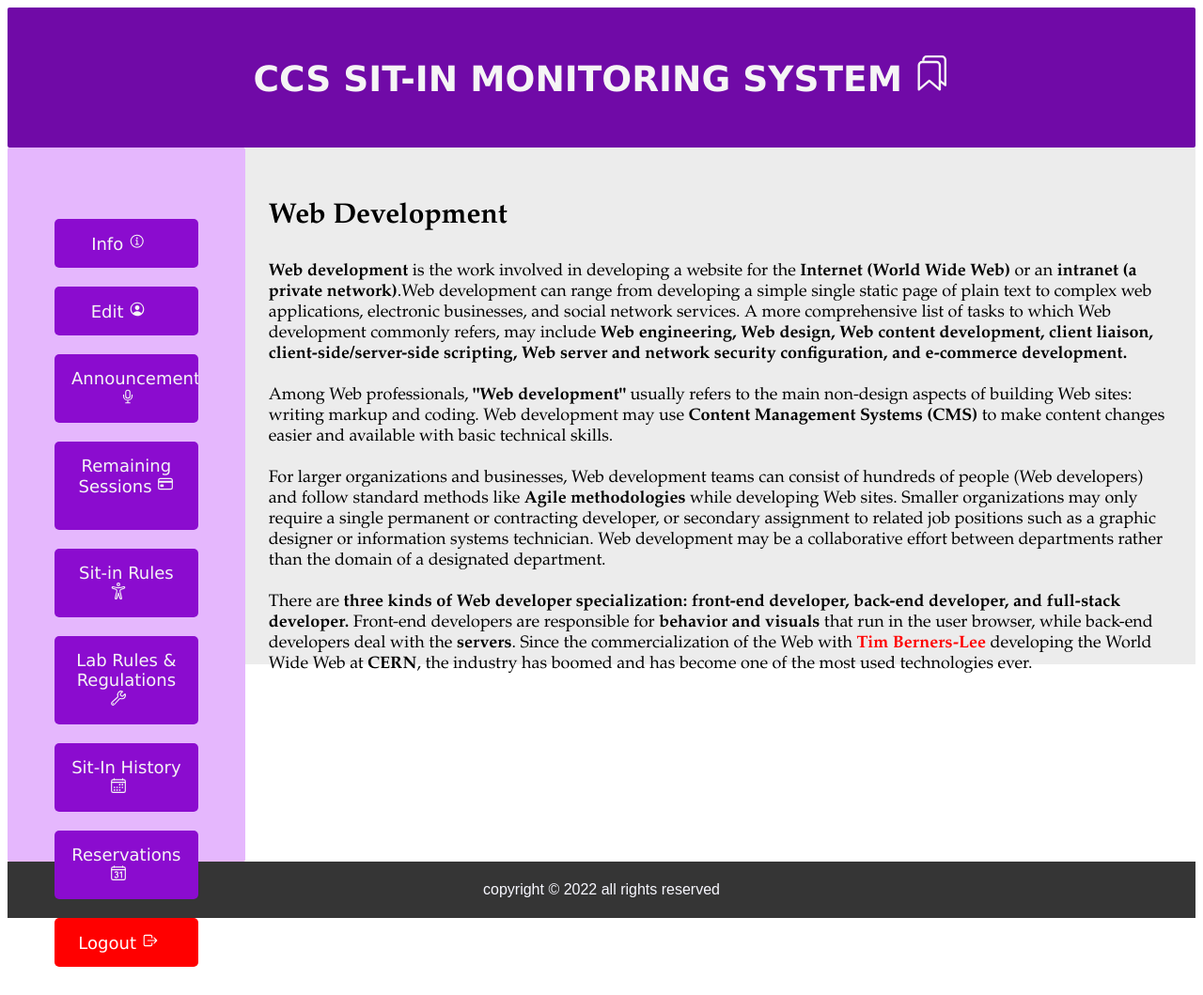
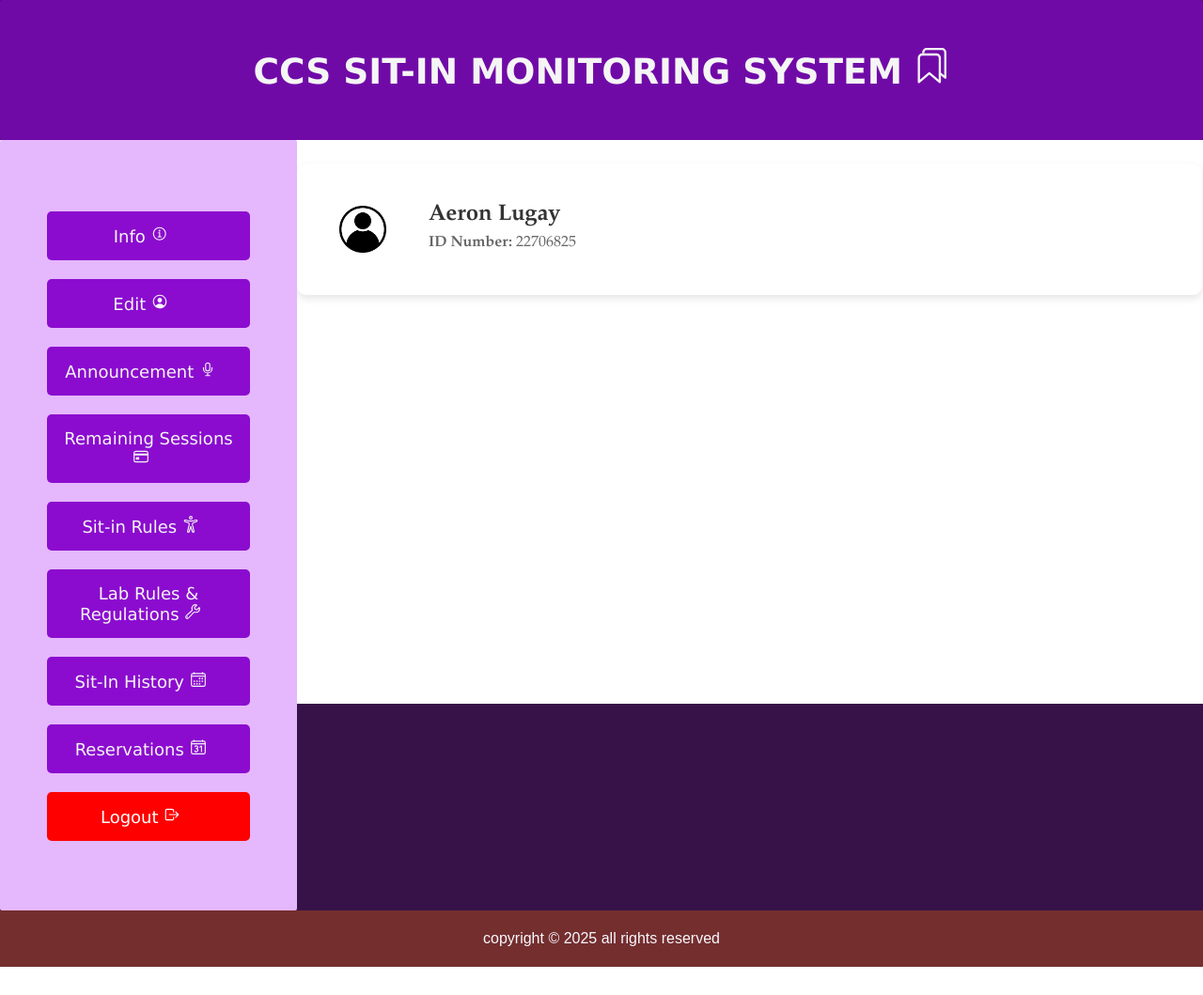
Before and after one commit to Areoneos/Website-SysArch-, a Flask app: page /dashboard in a window 1280 px wide. Shown: the whole page at 94% size. After the commit the page ends 1029 px from the top, so only its background shows below. Run offline with Flask 3, Linux system fonts and the light colour scheme; a user stored in the database is signed in; data comes from the database, SQL or seed files in the repository.

Commit message:
edit profile and some updates

```diff
--- a/app.py
+++ b/app.py
@@ -3,9 +3,19 @@ import sqlite3
 
 app = Flask(__name__, template_folder='templates')
 app.secret_key = "supersecretkey"
+app.config['SESSION_PERMANENT'] = False
+app.config['SESSION_TYPE'] = 'filesystem'
 
 def connect_db():
     return sqlite3.connect("users.db")
+
+def query_db(query, args=(), one=False):
+    with connect_db() as conn:
+        cursor = conn.cursor()
+        cursor.execute(query, args)
+        result = cursor.fetchall()
+        conn.commit()
+    return (result[0] if result else None) if one else result
 
 @app.route('/')
 def index():
@@ -24,7 +34,7 @@ def login():
         conn.close()
 
         if user:
-            session['user'] = user[1]  # Store username in session
+            session['user'] = user[7]  # Store username in session
             return redirect(url_for('dashboard'))  # Redirect to dashboard.html after login
         else:
             return render_template('login.html', error="Invalid credentials")
@@ -66,10 +76,32 @@ def register():
 
 @app.route('/dashboard')
 def dashboard():
-    if 'user' in session:
-        return render_template('dashboard.html', username=session['user'])  # Pass the username to the template
+    if 'user' not in session:
+        return redirect(url_for('login'))
+
+    # Fetch the current user's data from the database
+    conn = connect_db()
+    cursor = conn.cursor()
+    cursor.execute("SELECT * FROM users WHERE username = ?", (session['user'],))
+    user = cursor.fetchone()
+    conn.close()
+
+    if user:
+        # Convert the tuple to a dictionary for easier access in the template
+        user_data = {
+            "id_number": user[0],
+            "last_name": user[1],
+            "first_name": user[2],
+            "middle_name": user[3],
+            "course": user[4],
+            "year_level": user[5],
+            "email": user[6],
+            "username": user[7],
+            "password": user[8]
+        }
+        return render_template('dashboard.html', user=user_data)
     else:
-        return redirect(url_for('login'))  # Redirect to login if not authenticated
+        return redirect(url_for('login'))
 
 @app.route('/info')
 def info():
@@ -77,11 +109,85 @@ def info():
         return render_template('info.html', username=session['user'])
     return redirect(url_for('login'))
 
+
+
 @app.route('/edit')
 def edit():
-    if 'user' in session:
-        return render_template('edit.html', username=session['user'])
-    return redirect(url_for('login'))
+    if 'user' not in session:
+        return redirect(url_for('login'))
+
+    # Fetch the current user's data from the database
+    conn = connect_db()
+    cursor = conn.cursor()
+    cursor.execute("SELECT * FROM users WHERE username = ?", (session['user'],))
+    user = cursor.fetchone()
+    conn.close()
+
+    if user:
+        # Convert the tuple to a dictionary for easier access in the template
+        user_data = {
+            "id_number": user[0],
+            "last_name": user[1],
+            "first_name": user[2],
+            "middle_name": user[3],
+            "course": user[4],
+            "year_level": user[5],
+            "email": user[6],
+            "username": user[7],
+            "password": user[8]
+        }
+        return render_template('edit.html', user=user_data)
+    else:
+        return redirect(url_for('login'))
+
+@app.route('/update_profile', methods=['POST'])
+def update_profile():
+    if 'user' not in session:
+        return redirect(url_for('login'))
+
+    # Get form data
+    id_number = request.form['id_number']
+    last_name = request.form['last_name']
+    first_name = request.form['first_name']
+    middle_name = request.form.get('middle_name', '')
+    course = request.form['course']
+    year_level = request.form['year_level']
+    email = request.form['email']
+    username = request.form['username']
+    new_password = request.form['password']
+
+    # Connect to the database
+    conn = connect_db()
+    cursor = conn.cursor()
+
+    try:
+        # Update user data
+        if new_password:
+            # Hash the new password if provided
+            hashed_password = hash_password(new_password)
+            cursor.execute("""
+                UPDATE users
+                SET last_name = ?, first_name = ?, middle_name = ?, course = ?, year_level = ?, email = ?, username = ?, password = ?
+                WHERE id_number = ?
+            """, (last_name, first_name, middle_name, course, year_level, email, username, hashed_password, id_number))
+        else:
+            # Keep the old password if no new password is provided
+            cursor.execute("""
+                UPDATE users
+                SET last_name = ?, first_name = ?, middle_name = ?, course = ?, year_level = ?, email = ?, username = ?
+                WHERE id_number = ?
+            """, (last_name, first_name, middle_name, course, year_level, email, username, id_number))
+
+        conn.commit()
+    except sqlite3.IntegrityError:
+        conn.close()
+        return render_template('edit.html', error="Username or email already taken", user=request.form)
+
+    conn.close()
+    return redirect(url_for('dashboard'))
+
+
+
 
 @app.route('/announcement')
 def announcement():
--- a/static/style.css
+++ b/static/style.css
@@ -1,5 +1,15 @@
 /* Basic styling */
-body {
+.body {
+    font-family: Arial, sans-serif;
+    background-size: cover;
+    background-position: center;
+    background-color: #361249;
+    margin: 0;
+    padding: 0;
+    height: 100vh;
+}
+
+.logbody {
     font-family: Arial, sans-serif;
     background-image: url("/static/yep.jpg");
     background-size: cover;
@@ -9,7 +19,144 @@ body {
     height: 100vh;
 }
 
-.login-container {
+/* Header */
+header {
+    background-color: #700AA7;
+    padding: 20px;
+    text-align: center;
+    font-size: 25px;
+    color: whitesmoke;
+    font-family: Verdana, sans-serif;
+    border-radius: 2px;
+}
+
+/* Navigation */
+nav {
+    float: left;
+    width: 20%;
+    height: 760px; /* Adjust as needed */
+    background: #E5B7FD;
+    padding: 30px;
+    border-radius: 2px;
+}
+
+nav ul {
+    list-style-type: none;
+    padding: 20px;
+}
+
+/* Article (Main Content) */
+article {
+    padding: 25px;
+    width: 98%;
+    background-color: #ffffff;
+    height: 550px; /* Adjust as needed */
+    font-family: Garamond, serif;
+    font-size: 18px;
+}
+
+/* Clear floats */
+section::after {
+    content: "";
+    display: table;
+    clear: both;
+}
+
+/* Footer */
+footer {
+    background-color: #742e2e;
+    padding: 5px;
+    text-align: center;
+    color: ghostwhite;
+}
+
+/* Buttons */
+button {
+    background-color: #8B0CCF;
+    color: whitesmoke;
+    padding: 15px 18px;
+    margin: 10px 0;
+    border: none;
+    cursor: pointer;
+    width: 100%;
+    font-size: 18px;
+    font-family: Verdana, sans-serif;
+    border-radius: 5px;
+    transition: background-color 0.3s ease;
+}
+
+button:hover {
+    background-color: #700AA7;
+}
+
+button:active {
+    background-color: #4D0872;
+}
+
+.button span {
+    cursor: pointer;
+    display: inline-block;
+    position: relative;
+    transition: 0.5s;
+}
+
+.button span:after {
+    content: '\00bb';
+    position: relative;
+    opacity: 0;
+    top: 0;
+    right: -30px;
+    transition: 1.0s;
+}
+
+.button:hover span {
+    padding-right: 10px;
+}
+
+.button:hover span:after {
+    opacity: 1;
+    right: 0;
+}
+
+/* Profile Section */
+.profile-section {
+    display: flex;
+    align-items: center;
+    margin-bottom: 20px;
+    padding: 20px;
+    background-color: #fff;
+    border-radius: 10px;
+    box-shadow: 0 4px 8px rgba(0, 0, 0, 0.1);
+}
+
+.profile-picture {
+    width: 100px;
+    height: 100px;
+    border-radius: 50%;
+    overflow: hidden;
+    margin-right: 20px;
+}
+
+.profile-picture img {
+    width: 100%;
+    height: 100%;
+    object-fit: cover;
+}
+
+.profile-details h3 {
+    margin: 0;
+    font-size: 24px;
+    color: #333;
+}
+
+.profile-details p {
+    margin: 5px 0;
+    font-size: 16px;
+    color: #666;
+}
+
+/* Login and Register Containers */
+.login-container, .register-container {
     width: 350px;
     margin: 100px auto;
     background-color: rgba(255, 255, 255, 0.8);
@@ -18,15 +165,7 @@ body {
     border-radius: 10px;
 }
 
-.register-container {
-    width: 350px;
-    background-color: rgba(255, 255, 255, 0.8);
-    padding: 50px;
-    box-shadow: 0 4px 8px rgba(0, 0, 0, 0.1);
-    border-radius: 10px;
-    text-align: center;
-}
-
+/* Input Fields */
 input, select {
     width: 100%;
     padding: 10px;
@@ -35,24 +174,7 @@ input, select {
     border-radius: 5px;
 }
 
-button {
-    width: 100%;
-    padding: 10px;
-    background-color: #4CAF50;
-    color: white;
-    border: none;
-    border-radius: 5px;
-    cursor: pointer;
-}
-
-button:hover {
-    background-color: #45a049;
-}
-
-p {
-    text-align: center;
-}
-
+/* Links */
 a {
     color: #4CAF50;
     text-decoration: none;
@@ -62,7 +184,7 @@ a:hover {
     text-decoration: underline;
 }
 
-/* Modal styles */
+/* Modal Styles */
 .modal {
     display: none;
     position: fixed;
@@ -108,3 +230,11 @@ a:hover {
     color: red;
     text-align: center;
 }
+
+/* Responsive Layout */
+@media (max-width: 600px) {
+    nav, article {
+        width: 100%;
+        height: auto;
+    }
+}
--- a/templates/announcement.html
+++ b/templates/announcement.html
@@ -1,7 +1,7 @@
 <!DOCTYPE html>
 <html lang="en">
 <head>
-  <title>Finals</title>
+  <title>Sit-In Monitoring System</title>
   <meta charset="utf-8">
   <meta name="viewport" content="width=device-width, initial-scale=1">
   <style>
--- a/templates/dashboard.html
+++ b/templates/dashboard.html
@@ -1,136 +1,14 @@
 <!DOCTYPE html>
 <html lang="en">
 <head>
-  <title>Finals</title>
-  <meta charset="utf-8">
-  <meta name="viewport" content="width=device-width, initial-scale=1">
-  <style>
-    * {
-      box-sizing: border-box;
-    }
-
-    body {
-      font-family: Arial, Helvetica, sans-serif;
-    }
-
-    /* Style the header */
-    header {
-      background-color: #700AA7;
-      padding: 20px;
-      text-align: center;
-      font-size: 25px;
-      color: whitesmoke;
-      font-family: verdana;
-      border-radius: 2px;
-    }
-
-    /* Create two columns/boxes that floats next to each other */
-    nav {
-      float: left;
-      width: 20%;
-      height: 760px; /* only for demonstration, should be removed */
-      background: #E5B7FD;
-      padding: 30px;
-      border-radius: 2px;
-    }
-
-    /* Style the list inside the menu */
-    nav ul {
-      list-style-type: none;
-      padding: 20px ;
-
-
-    }
-
-    article {
-      float: left;
-      padding: 25px;
-      width: 80%;
-      background-color: #ECECEC;
-      height: 550px;
-      font-family: Garamond,serif;
-      font-size: 18px;/* only for demonstration, should be removed */
-    }
-
-    /* Clear floats after the columns */
-    section::after {
-      content: "";
-      display: table;
-      clear: both;
-    }
-
-    /* Style the footer */
-    footer {
-      background-color: #353535 ;
-      padding: 5px;
-      text-align: center;
-      color: ghostwhite;
-    }
-
-    /* Responsive layout - makes the two columns/boxes stack on top of each other instead of next to each other, on small screens */
-    @media (max-width: 600px) {
-      nav, article {
-        width: 100%;
-        height: auto;
-   }
- }
-   a:hover {
-    color: blue;
-   }
-   h1 {
-    font-size: 30px;
-   }
-  button {
-  background-color: #8B0CCF;
-  color: whitesmoke;
-  padding:15px 18px;
-  margin:10px 0;
-  border:transparent;
-  cursor:pointer;
-  width:100%;
-  font-size: 18px;
-  font-family: verdana;
-  display:inline-block;
-  border-radius: 5px;
-  overflow: hidden;
-  font-weight: 500;
-}
-.button:hover {
-  background: #700AA7;
-}
-.button:active {
-  background: #4D0872;
-}
-.button span {
-  cursor: pointer;
-  display: inline-block;
-  position: relative;
-  transition: 0.5s;
-}
-
-.button span:after {
-  content: '\00bb';
-  position: relative;
-  opacity: 0;
-  top: 0;
-  right: -30px;
-  transition: 1.0s;
-}
-
-.button:hover span {
-  padding-right: 10px;
-}
-
-.button:hover span:after {
-  opacity: 1;
-  right: 0;
-}
-
-
-  </style>
+    <meta charset="UTF-8">
+    <meta name="viewport" content="width=device-width, initial-scale=1.0">
+    <title>Dashboard - Sit-in Monitoring System</title>
+    <link rel="stylesheet" href="{{ url_for('static', filename='style.css') }}">
+    <script type="module" src="https://unpkg.com/ionicons@5.5.2/dist/ionicons/ionicons.esm.js"></script>
+    <script nomodule src="https://unpkg.com/ionicons@5.5.2/dist/ionicons/ionicons.js"></script>
 </head>
-<body>
-
+<body class="body">
     <header>
         <h2>
             <span class="button__icon">
@@ -143,7 +21,7 @@
         <nav>
             <ul>
                 <li>
-        <button class="button" style="vertical-align: middle;" onclick="window.location.href='/info'">
+                    <button class="button" onclick="window.location.href='/info'">
                         <span class="button__icon">
                             Info <ion-icon name="information-circle-outline"></ion-icon>
                         </span>
@@ -151,7 +29,7 @@
                 </li>
 
                 <li>
-        <button class="button" style="vertical-align: middle;" onclick="window.location.href='/edit'">
+                    <button class="button" onclick="window.location.href='/edit'">
                         <span>
                             Edit <ion-icon name="person-circle-outline"></ion-icon>
                         </span>
@@ -159,7 +37,7 @@
                 </li>
 
                 <li>
-        <button class="button" style="vertical-align: middle;" onclick="window.location.href='/announcement'">
+                    <button class="button" onclick="window.location.href='/announcement'">
                         <span>
                             Announcement <ion-icon name="mic-outline"></ion-icon>
                         </span>
@@ -167,7 +45,7 @@
                 </li>
 
                 <li>
-        <button class="button" style="vertical-align: middle;" onclick="window.location.href='/sessions'">
+                    <button class="button" onclick="window.location.href='/sessions'">
                         <span>
                             Remaining Sessions <ion-icon name="card-outline"></ion-icon>
                         </span>
@@ -175,7 +53,7 @@
                 </li>
 
                 <li>
-        <button class="button" style="vertical-align: middle;" onclick="window.location.href='/rules'">
+                    <button class="button" onclick="window.location.href='/rules'">
                         <span>
                             Sit-in Rules <ion-icon name="accessibility-outline"></ion-icon>
                         </span>
@@ -183,7 +61,7 @@
                 </li>
 
                 <li>
-        <button class="button" style="vertical-align: middle;" onclick="window.location.href='/labrules'">
+                    <button class="button" onclick="window.location.href='/labrules'">
                         <span>
                             Lab Rules & Regulations <ion-icon name="build-outline"></ion-icon>
                         </span>
@@ -191,7 +69,7 @@
                 </li>
 
                 <li>
-        <button class="button" style="vertical-align: middle;" onclick="window.location.href='/history'">
+                    <button class="button" onclick="window.location.href='/history'">
                         <span>
                             Sit-In History <ion-icon name="calendar-outline"></ion-icon>
                         </span>
@@ -199,7 +77,7 @@
                 </li>
 
                 <li>
-        <button class="button" style="vertical-align: middle;" onclick="window.location.href='/reservations'">
+                    <button class="button" onclick="window.location.href='/reservations'">
                         <span>
                             Reservations <ion-icon name="calendar-number-outline"></ion-icon>
                         </span>
@@ -208,36 +86,35 @@
 
                 <!-- Logout Button -->
                 <li>
-        <button class="button" style="vertical-align: middle; background-color: red; color: white;" onclick="window.location.href='/logout'">
+                    <button class="button" style="background-color: red; color: white;" onclick="window.location.href='/logout'">
                         <span>
                             Logout <ion-icon name="log-out-outline"></ion-icon>
                         </span>
                     </button>
                 </li>
-
             </ul>
         </nav>
 
-
-  </nav>
         <article>
-    <h1>Web Development</h1>
-    <p1><b>Web development</b> is the work involved in developing a website for the <b>Internet (World Wide Web)</b> or an <b>intranet (a private network)</b>.Web development can range from developing a simple single static page of plain text to complex web applications, electronic businesses, and social network services. A more comprehensive list of tasks to which Web development commonly refers, may include <b>Web engineering, Web design, Web content development, client liaison, client-side/server-side scripting, Web server and network security configuration, and e-commerce development.</b><br>
-  <br>
-Among Web professionals, <b>"Web development"</b> usually refers to the main non-design aspects of building Web sites: writing markup and coding. Web development may use <b>Content Management Systems (CMS)</b> to make content changes easier and available with basic technical skills.<br>
-<br>
-For larger organizations and businesses, Web development teams can consist of hundreds of people (Web developers) and follow standard methods like <b>Agile methodologies</b> while developing Web sites. Smaller organizations may only require a single permanent or contracting developer, or secondary assignment to related job positions such as a graphic designer or information systems technician. Web development may be a collaborative effort between departments rather than the domain of a designated department. <br>
-<br>There are <b>three kinds of Web developer specialization: front-end developer, back-end developer, and full-stack developer.</b> Front-end developers are responsible for <b>behavior and visuals</b> that run in the user browser, while back-end developers deal with the <b>servers</b>. Since the commercialization of the Web with  <b style="color: red;">Tim Berners-Lee</b> developing the World Wide Web at <b>CERN</b>, the industry has boomed and has become one of the most used technologies ever.</p1>
-
-
+            <!-- Profile Section -->
+            <div class="profile-section">
+              <div class="profile-picture">
+                  <img src="{{ url_for('static', filename='default_profile.jpg') }}" alt="Profile Picture">
+              </div>
+              <div class="profile-details">
+                  <h3>{{ user.first_name }} {{ user.last_name }}</h3>
+                  <p><strong>ID Number:</strong> {{ user.id_number }}</p>
+              </div>
+          </div>
+            <!-- Main content goes here -->
         </article>
     </section>
+
     <footer>
-  <p>copyright © 2022 all rights reserved</p>
+        <p>copyright © <span id="year"></span> all rights reserved</p>
+        <script>
+            document.getElementById("year").textContent = new Date().getFullYear();
+        </script>
     </footer>
-
-
-<script type="module" src="https://unpkg.com/ionicons@5.5.2/dist/ionicons/ionicons.esm.js"></script>
-<script nomodule src="https://unpkg.com/ionicons@5.5.2/dist/ionicons/ionicons.js"></script>
 </body>
 </html>
--- a/templates/history.html
+++ b/templates/history.html
@@ -1,7 +1,7 @@
 <!DOCTYPE html>
 <html lang="en">
 <head>
-  <title>Finals</title>
+  <title>Sit-In Monitoring System</title>
   <meta charset="utf-8">
   <meta name="viewport" content="width=device-width, initial-scale=1">
   <style>
--- a/templates/info.html
+++ b/templates/info.html
@@ -1,7 +1,7 @@
 <!DOCTYPE html>
 <html lang="en">
 <head>
-  <title>Finals</title>
+  <title>Sit-In Monitoring System</title>
   <meta charset="utf-8">
   <meta name="viewport" content="width=device-width, initial-scale=1">
   <style>
--- a/templates/labrules.html
+++ b/templates/labrules.html
@@ -1,7 +1,7 @@
 <!DOCTYPE html>
 <html lang="en">
 <head>
-  <title>Finals</title>
+  <title>Sit-In Monitoring System</title>
   <meta charset="utf-8">
   <meta name="viewport" content="width=device-width, initial-scale=1">
   <style>
--- a/templates/login.html
+++ b/templates/login.html
@@ -6,7 +6,7 @@
     <title>Login</title>
     <link rel="stylesheet" href="{{ url_for('static', filename='style.css') }}">
 </head>
-<body>
+<body class="logbody">
 
     <!-- Login Form -->
     <div class="login-container">
--- a/templates/register.html
+++ b/templates/register.html
@@ -9,7 +9,7 @@
     <link rel="stylesheet" href="{{ url_for('static', filename='style.css') }}">
 </head>
 
-<body>
+<body class="logbody">
     <div class="login-container">
         <h2>Register</h2>
         <form action="/register" method="POST">
--- a/templates/reservations.html
+++ b/templates/reservations.html
@@ -1,7 +1,7 @@
 <!DOCTYPE html>
 <html lang="en">
 <head>
-  <title>Finals</title>
+  <title>Sit-In Monitoring System</title>
   <meta charset="utf-8">
   <meta name="viewport" content="width=device-width, initial-scale=1">
   <style>
--- a/templates/rules.html
+++ b/templates/rules.html
@@ -1,7 +1,7 @@
 <!DOCTYPE html>
 <html lang="en">
 <head>
-  <title>Finals</title>
+  <title>Sit-In Monitoring System</title>
   <meta charset="utf-8">
   <meta name="viewport" content="width=device-width, initial-scale=1">
   <style>
--- a/templates/sessions.html
+++ b/templates/sessions.html
@@ -1,7 +1,7 @@
 <!DOCTYPE html>
 <html lang="en">
 <head>
-  <title>Finals</title>
+  <title>Sit-In Monitoring System</title>
   <meta charset="utf-8">
   <meta name="viewport" content="width=device-width, initial-scale=1">
   <style>
```
Also changed, not shown: templates/edit.html (+50 -14 lines), static/default_profile.jpg (added). Lines whose indentation alone changed are shown as unchanged.
